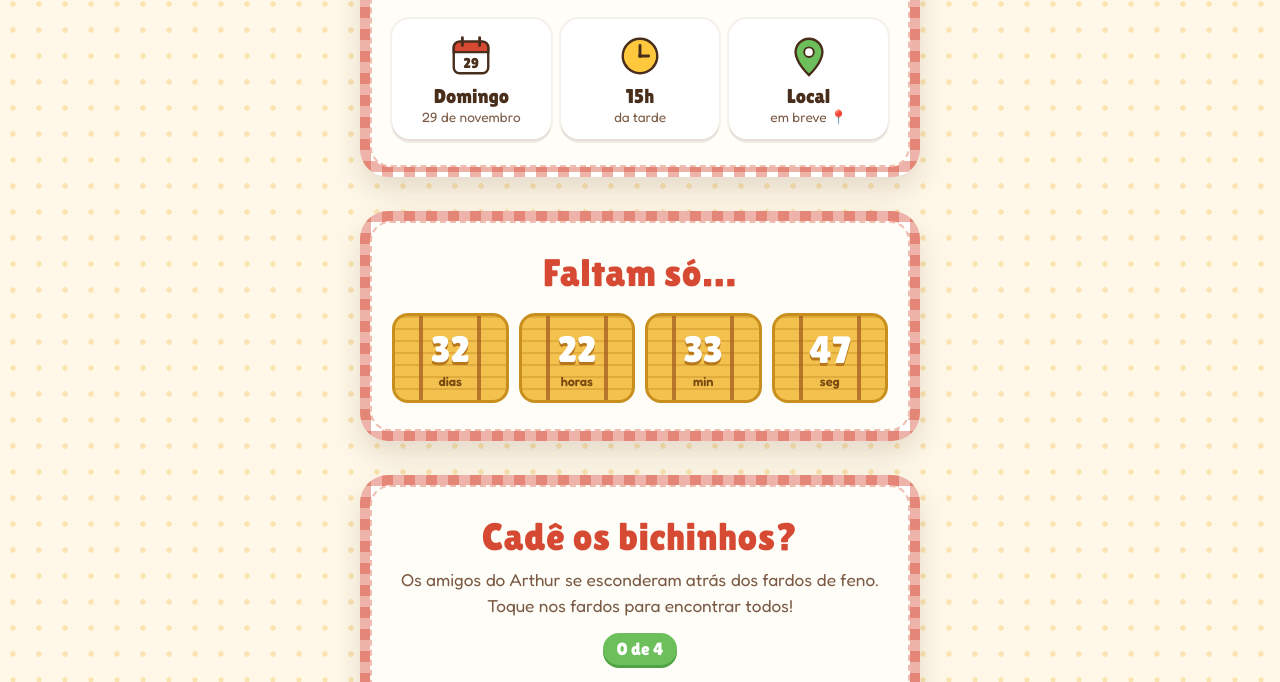
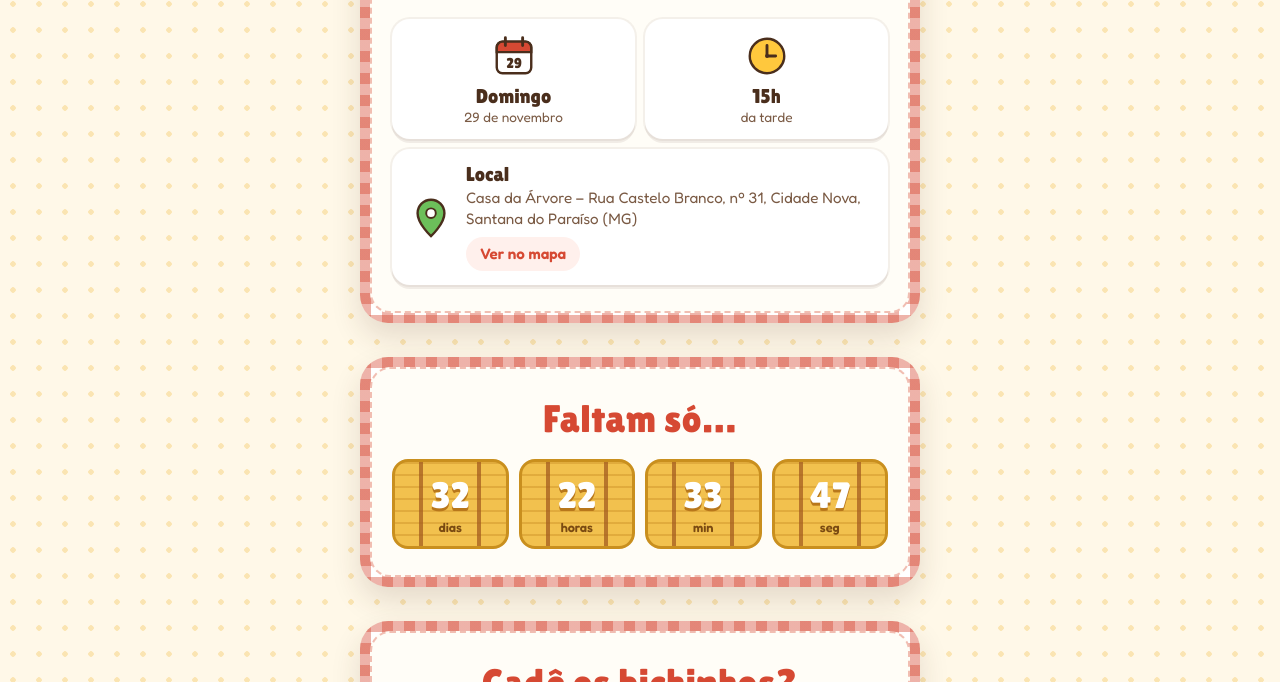
Before and after one commit to yantorres023/convite-arthur, a plain HTML site: page fazendinha/index.html in a window 1280 px wide. Shown: the part 965-1647 px from the top of the page. Drawn offline with nearby package versions, Linux system fonts and the light colour scheme.

Commit message:
Adiciona o endereço da festa (Casa da Árvore) com link do mapa
Co-Authored-By: Claude Opus 5.5 <noreply@anthropic.com>

```diff
--- a/config.js
+++ b/config.js
@@ -5,8 +5,8 @@ window.CONVITE = {
   planilha: '',
 
   // Endereço da festa e link do mapa (opcional).
-  local: '',   // ex.: 'Rua das Flores, 123 – Bairro, Belo Horizonte'
-  mapa: '',    // ex.: 'https://maps.app.goo.gl/...'
+  local: 'Casa da Árvore – Rua Castelo Branco, nº 31, Cidade Nova, Santana do Paraíso (MG)',
+  mapa: 'https://www.google.com/maps/search/?api=1&query=' + encodeURIComponent('Casa da Árvore, Rua Castelo Branco, 31, Cidade Nova, Santana do Paraíso - MG'),
 
   inicio: '2026-11-29T15:00:00-03:00',
   fim: '2026-11-29T19:00:00-03:00'
--- a/fazendinha/index.html
+++ b/fazendinha/index.html
@@ -101,7 +101,11 @@ main{position:relative;z-index:5;margin-top:-26px;border-radius:30px 30px 0 0;pa
 .reveal{opacity:0;transform:translateY(40px) scale(.97);transition:opacity .7s ease,transform .8s cubic-bezier(.2,1.2,.3,1)}
 .reveal.in{opacity:1;transform:none}
 
-.info{display:grid;grid-template-columns:repeat(3,1fr);gap:10px;margin-top:22px}
+.info{display:grid;grid-template-columns:1fr 1fr;gap:10px;margin-top:22px}
+.info-item.local{grid-column:1/-1;display:flex;align-items:center;gap:12px;text-align:left;padding:14px 16px}
+.info-item.local svg{margin:0;flex:none}
+.info-item.local span{font-size:.95rem;line-height:1.4}
+.info-item.local a{display:inline-block;margin-top:8px;padding:6px 14px;border-radius:20px;background:#fff0ec;text-decoration:none}
 .info-item{background:#fff;border-radius:18px;padding:14px 6px 12px;box-shadow:0 4px 0 rgba(74,46,28,.08),0 0 0 2px rgba(74,46,28,.06)}
 .info-item svg{width:46px;height:46px;display:block;margin:0 auto 6px;transition:transform .4s cubic-bezier(.3,1.8,.5,1)}
 .info-item:hover svg{transform:rotate(-10deg) scale(1.1)}
@@ -336,9 +340,9 @@ footer .cow{width:96px;margin:0 auto 6px;display:block;animation:float 3s ease-i
             <svg viewBox="0 0 48 48" aria-hidden="true"><circle cx="24" cy="24" r="18" fill="#ffc83d" stroke="#4a2e1c" stroke-width="2.5"/><path d="M24 13v11h9" fill="none" stroke="#4a2e1c" stroke-width="3" stroke-linecap="round" stroke-linejoin="round"/><circle cx="24" cy="24" r="2" fill="#4a2e1c"/></svg>
             <b>15h</b><span>da tarde</span>
           </div>
-          <div class="info-item">
+          <div class="info-item local">
             <svg viewBox="0 0 48 48" aria-hidden="true"><path d="M24 44s14-13 14-24a14 14 0 10-28 0c0 11 14 24 14 24z" fill="#6cbf5a" stroke="#4a2e1c" stroke-width="2.5"/><circle cx="24" cy="20" r="5" fill="#fff" stroke="#4a2e1c" stroke-width="2"/></svg>
-            <b>Local</b><span id="where">em breve 📍</span>
+            <div><b>Local</b><span id="where">em breve 📍</span></div>
           </div>
         </div>
       </div>
```
Also changed, not shown: 1 other file.
